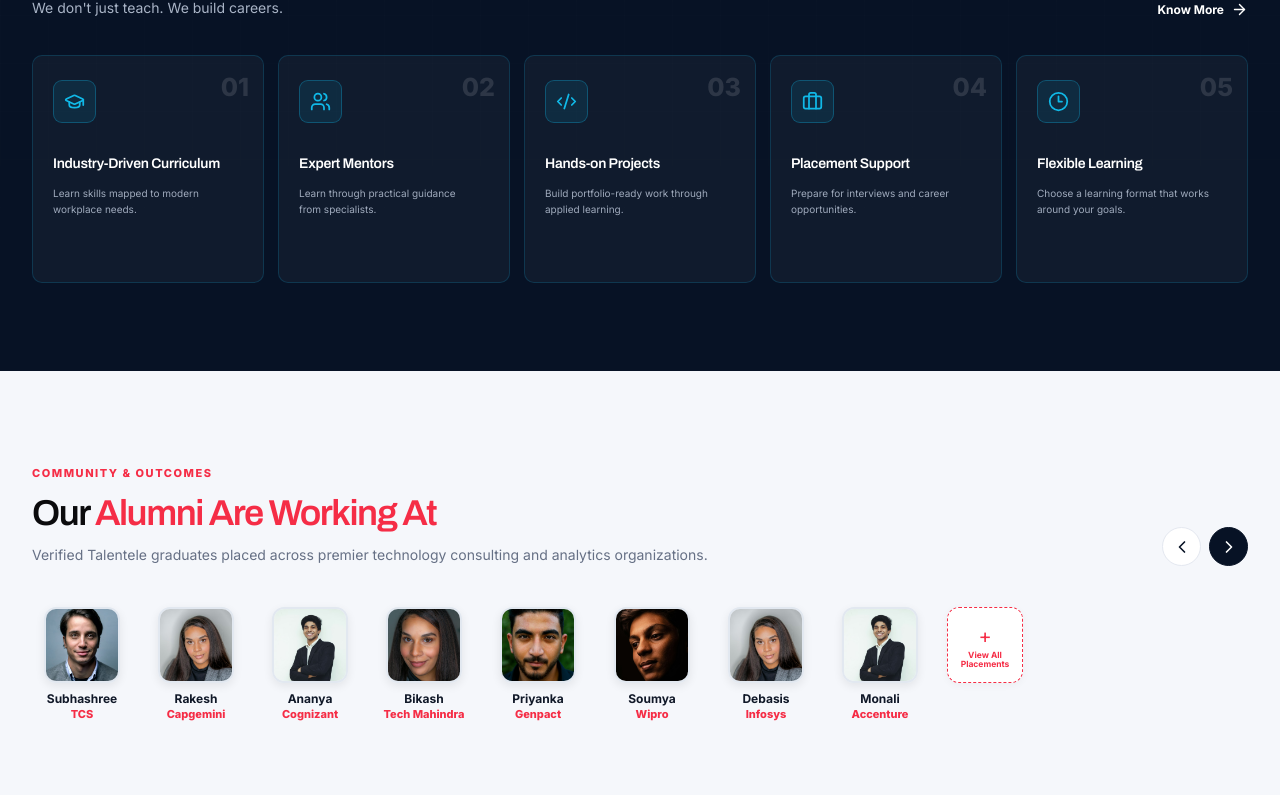
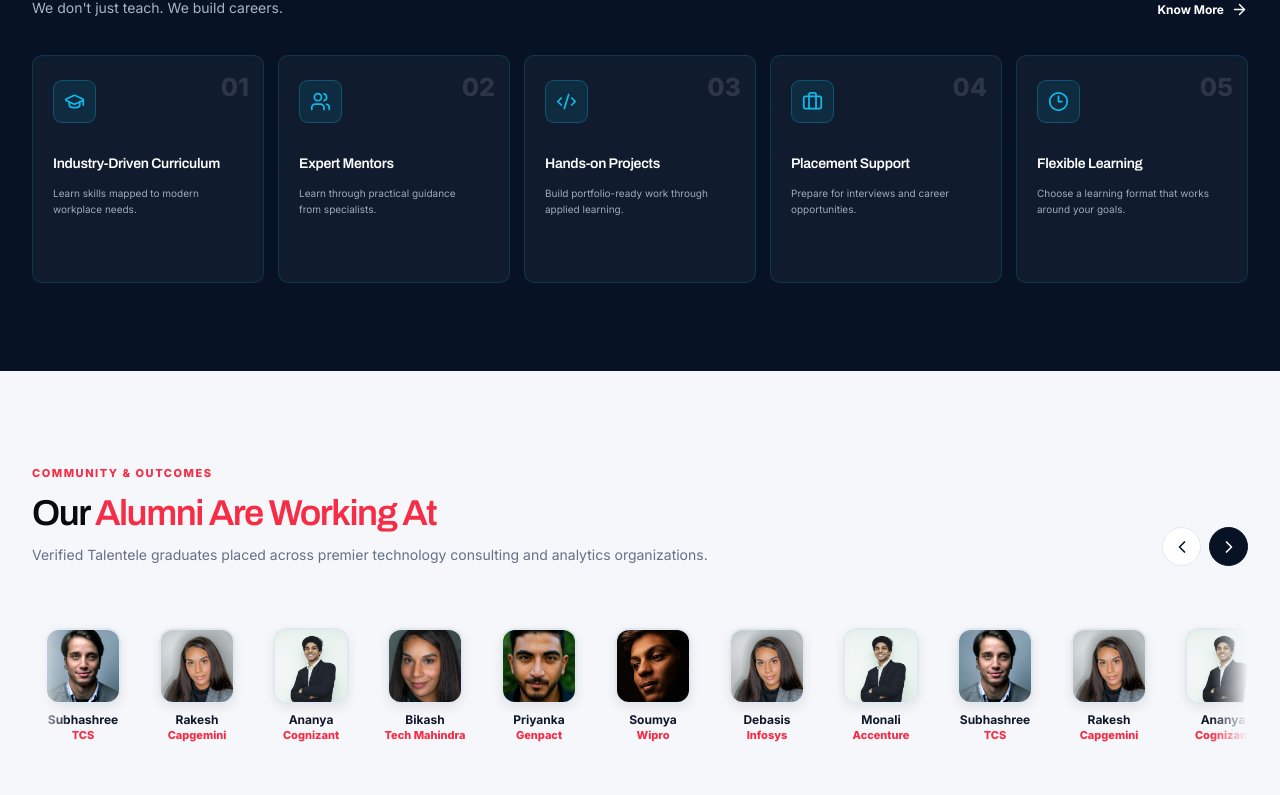
Before and after one commit to bhatt1-aditya/talentele, a Next.js app in the folder client/: page / in a window 1280 px wide. Shown: the part 2885-3680 px from the top of the page. Built offline with nearby package versions, Linux system fonts and the light colour scheme; no server answers.

Commit message:
updated new code

```diff
--- a/client/src/components/home/Alumni.tsx
+++ b/client/src/components/home/Alumni.tsx
@@ -1,6 +1,6 @@
 "use client";
 
-import { useRef } from "react";
+import { useEffect, useRef } from "react";
 import Image from "next/image";
 import Link from "next/link";
 import { ChevronLeft, ChevronRight } from "@/components/common/Icons";
@@ -10,6 +10,7 @@ import { SectionHeading } from "./SectionHeading";
 
 export function Alumni() {
   const rowRef = useRef<HTMLDivElement>(null);
+  const isHoveredRef = useRef(false);
 
   function scroll(dir: "left" | "right") {
     if (rowRef.current) {
@@ -19,6 +20,42 @@ export function Alumni() {
       });
     }
   }
+
+  // Smooth continuous auto-scroll with pause on hover
+  useEffect(() => {
+    const el = rowRef.current;
+    if (!el) return;
+
+    let animId: number;
+    let lastTime = performance.now();
+
+    const step = (time: number) => {
+      const delta = time - lastTime;
+      lastTime = time;
+
+      if (!isHoveredRef.current && el) {
+        // Move smoothly at ~36px per second
+        el.scrollLeft += (delta / 1000) * 36;
+
+        // When scrolled past half the duplicated list, reset seamlessly
+        const half = el.scrollWidth / 3;
+        if (el.scrollLeft >= half) {
+          el.scrollLeft -= half;
+        }
+      }
+      animId = requestAnimationFrame(step);
+    };
+
+    animId = requestAnimationFrame(step);
+    return () => cancelAnimationFrame(animId);
+  }, []);
+
+  // Triple the items for a seamless, glitch-free continuous loop across all screen sizes
+  const displayPlacements = [
+    ...verifiedPlacements,
+    ...verifiedPlacements,
+    ...verifiedPlacements,
+  ];
 
   return (
     <section className="section-home alumni-section" id="alumni">
@@ -48,28 +85,62 @@ export function Alumni() {
           </div>
         </div>
 
-        {/* Real Alumni Profiles Carousel */}
-        <div className="alumni-row" ref={rowRef} aria-label="Alumni success gallery">
-          {verifiedPlacements.map((alumnus) => (
+        {/* Real Alumni Profiles Carousel with Auto-Scroll & Interactive Tooltips */}
+        <div
+          className="alumni-carousel-wrapper"
+          onMouseEnter={() => {
+            isHoveredRef.current = true;
+          }}
+          onMouseLeave={() => {
+            isHoveredRef.current = false;
+          }}
+          onTouchStart={() => {
+            isHoveredRef.current = true;
+          }}
+          onTouchEnd={() => {
+            isHoveredRef.current = false;
+          }}
+        >
+          <div
+            className="alumni-row"
+            ref={rowRef}
+            aria-label="Alumni success gallery"
+          >
+            {displayPlacements.map((alumnus, idx) => (
               <Link
-              key={alumnus.id}
+                key={`${alumnus.id}-${idx}`}
                 href="/placement/"
                 className="alumni-profile"
-              title={`${alumnus.studentName} — ${alumnus.designation} at ${alumnus.company}`}
               >
+                <div className="alumni-avatar-wrapper">
                   <Image
                     src={alumnus.photo}
                     alt={`${alumnus.studentName}, placed at ${alumnus.company}`}
                     width={76}
                     height={76}
                   />
-              <span className="alumni-name">{alumnus.studentName.split(" ")[0]}</span>
-              <span className="alumni-company">{alumnus.companyShort || alumnus.company}</span>
+                  {/* Floating Animated Tooltip */}
+                  <div className="alumni-tooltip" aria-hidden="true">
+                    <strong>{alumnus.studentName}</strong>
+                    <span className="tooltip-role">{alumnus.designation}</span>
+                    <span className="tooltip-company">
+                      {alumnus.companyShort || alumnus.company}
+                    </span>
+                  </div>
+
+                </div>
+                <span className="alumni-name">
+                  {alumnus.studentName.split(" ")[0]}
+                </span>
+                <span className="alumni-company">
+                  {alumnus.companyShort || alumnus.company}
+                </span>
               </Link>
             ))}
             <Link className="more-alumni" href="/placement/">
               +<small>View All Placements</small>
             </Link>
+          </div>
         </div>
 
         {/* Real Hiring Company Logos Grid */}
--- a/client/src/data/programs.ts
+++ b/client/src/data/programs.ts
@@ -62,7 +62,7 @@ export const featuredPrograms: ProgramItem[] = [
     duration: "10 + 2 Months duration",
   },
   {
-    title: "SAP - ERP",
+    title: "SAP - FICO, MM, ABAP, SD",
     category: "Enterprise ERP",
     description: "Build an enterprise consulting career with hands-on SAP configuration across FICO, MM, SD & ABAP.",
     skills: ["SAP FICO", "SAP MM", "SAP SD", "SAP ABAP"],
--- a/client/src/styles/home.css
+++ b/client/src/styles/home.css
@@ -1876,14 +1876,30 @@
   line-height: 1.65;
 }
 
-/* Alumni Section */
+/* Alumni Section Carousel & Animated Profiles */
+.alumni-carousel-wrapper {
+  position: relative;
+  width: 100%;
+  overflow: hidden;
+  mask-image: linear-gradient(to right, transparent, black 3%, black 97%, transparent);
+  -webkit-mask-image: linear-gradient(to right, transparent, black 3%, black 97%, transparent);
+  padding-top: 48px;
+  margin-top: -32px;
+  padding-bottom: 8px;
+}
+
 .alumni-row {
-  scrollbar-width: thin;
+  scrollbar-width: none;
+  -ms-overflow-style: none;
   align-items: flex-start;
   gap: 20px;
-  padding: 5px 3px 22px;
+  padding: 10px 4px 18px;
   display: flex;
   overflow-x: auto;
+}
+
+.alumni-row::-webkit-scrollbar {
+  display: none;
 }
 
 .alumni-profile {
@@ -1893,22 +1909,99 @@
   flex-direction: column;
   align-items: center;
   text-decoration: none;
+  position: relative;
+  transition: transform 0.25s cubic-bezier(0.16, 1, 0.3, 1);
+}
+
+.alumni-profile:hover {
+  transform: translateY(-4px);
+}
+
+.alumni-avatar-wrapper {
+  position: relative;
+  display: inline-flex;
+  align-items: center;
+  justify-content: center;
 }
 
 .alumni-profile img {
   width: 76px;
   height: 76px;
-  box-shadow: 0 3px 10px rgba(0, 0, 0, 0.08);
+  box-shadow: 0 4px 12px rgba(0, 0, 0, 0.08);
   object-fit: cover;
-  border: 2px solid #e2e8f0;
-  border-radius: 12px;
-  transition: transform 0.2s ease, border-color 0.2s ease, box-shadow 0.2s ease;
+  border: 2.5px solid #e2e8f0;
+  border-radius: 14px;
+  transition: transform 0.28s cubic-bezier(0.16, 1, 0.3, 1),
+              border-color 0.28s cubic-bezier(0.16, 1, 0.3, 1),
+              box-shadow 0.28s cubic-bezier(0.16, 1, 0.3, 1);
 }
 
 .alumni-profile:hover img {
-  transform: translateY(-2px);
+  transform: scale(1.08);
   border-color: var(--red);
-  box-shadow: 0 6px 14px rgba(245, 45, 70, 0.18);
+  box-shadow: 0 10px 24px rgba(245, 45, 70, 0.28), 0 0 0 3px rgba(245, 45, 70, 0.15);
+}
+
+/* Floating Animated Tooltip */
+.alumni-tooltip {
+  position: absolute;
+  bottom: calc(100% + 12px);
+  left: 50%;
+  transform: translateX(-50%) translateY(6px);
+  background: #071225;
+  color: #fff;
+  padding: 7px 12px;
+  border-radius: 8px;
+  font-size: 11px;
+  line-height: 1.3;
+  white-space: nowrap;
+  pointer-events: none;
+  opacity: 0;
+  visibility: hidden;
+  transition: opacity 0.22s ease, transform 0.22s cubic-bezier(0.16, 1, 0.3, 1);
+  box-shadow: 0 8px 24px rgba(0, 0, 0, 0.35);
+  border: 1px solid rgba(255, 255, 255, 0.15);
+  z-index: 999;
+  display: flex;
+  flex-direction: column;
+  align-items: center;
+  text-align: center;
+}
+
+.alumni-tooltip strong {
+  color: #ffffff;
+  font-size: 11.5px;
+  font-weight: 700;
+}
+
+.tooltip-role {
+  color: #c5cddd;
+  font-size: 10px;
+  margin-top: 1px;
+}
+
+.tooltip-company {
+  color: var(--red);
+  font-size: 10px;
+  font-weight: 700;
+  margin-top: 1px;
+}
+
+.alumni-tooltip::after {
+  content: "";
+  position: absolute;
+  top: 100%;
+  left: 50%;
+  transform: translateX(-50%);
+  border-width: 5px;
+  border-style: solid;
+  border-color: #071225 transparent transparent transparent;
+}
+
+.alumni-profile:hover .alumni-tooltip {
+  opacity: 1;
+  visibility: visible;
+  transform: translateX(-50%) translateY(0);
 }
 
 .alumni-name {
@@ -1919,6 +2012,11 @@
   display: block;
   white-space: nowrap;
   line-height: 1.25;
+  transition: color 0.2s ease;
+}
+
+.alumni-profile:hover .alumni-name {
+  color: var(--navy);
 }
 
 .alumni-company {
@@ -1937,7 +2035,7 @@
   height: 76px;
   color: var(--red);
   text-align: center;
-  border-radius: 12px;
+  border-radius: 14px;
   flex-direction: column;
   flex: 0 0 76px;
   justify-content: center;
@@ -1945,15 +2043,16 @@
   font-size: 20px;
   display: flex;
   text-decoration: none;
-  transition: all 0.18s;
+  transition: all 0.25s cubic-bezier(0.16, 1, 0.3, 1);
   background: #fff;
   box-shadow: 0 2px 8px rgba(0, 0, 0, 0.04);
 }
 
 .more-alumni:hover {
   background: #fff0f2;
-  transform: translateY(-2px);
-  box-shadow: 0 6px 14px rgba(245, 45, 70, 0.15);
+  transform: translateY(-4px) scale(1.06);
+  border-style: solid;
+  box-shadow: 0 8px 20px rgba(245, 45, 70, 0.22);
 }
 
 .more-alumni small {
```
Lines whose indentation alone changed are shown as unchanged.
